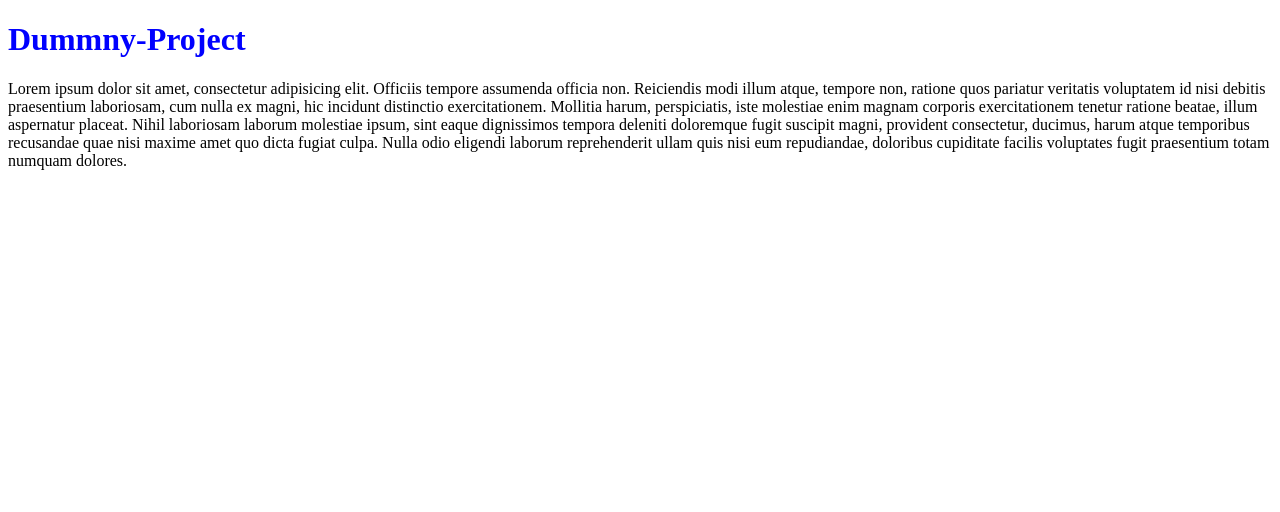
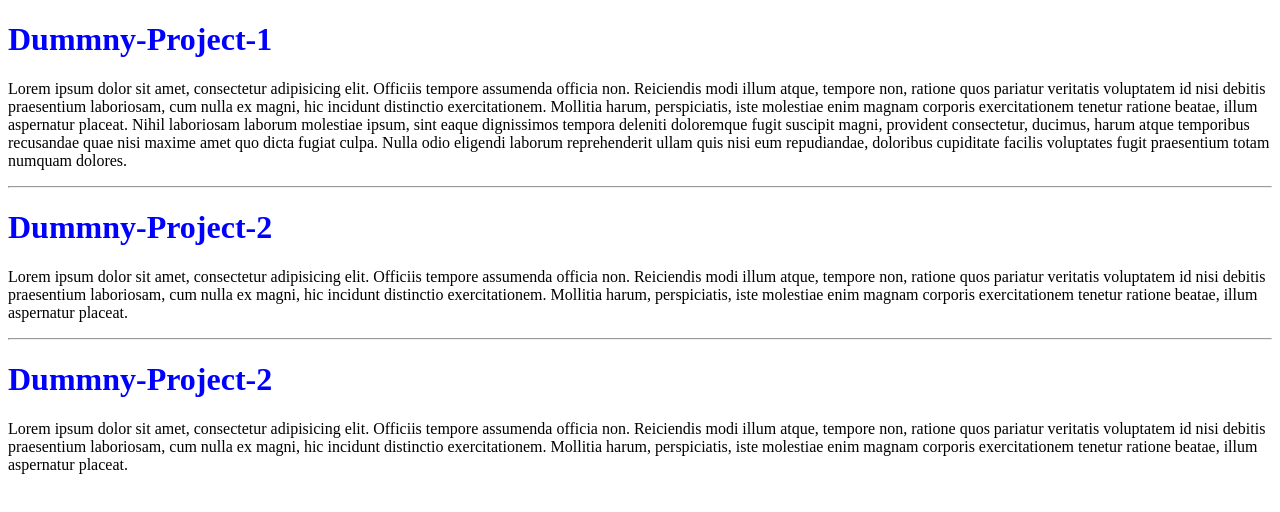
Before and after one commit to Umer-Farooq10/Dummy-Project, a plain HTML site: page index.html in a window 1280 px wide. Drawn offline with Linux system fonts and the light colour scheme.

Commit message:
changes in html

```diff
--- a/index.html
+++ b/index.html
@@ -8,7 +8,7 @@
   <link rel="stylesheet" href="css/style.css">
 </head>
 <body>
-  <h1>Dummny-Project</h1>
+  <h1>Dummny-Project-1</h1>
   <p>Lorem ipsum dolor sit amet, consectetur adipisicing elit.
     Officiis tempore assumenda officia non. Reiciendis modi
     illum atque, tempore non, ratione quos pariatur veritatis
@@ -24,5 +24,27 @@
     reprehenderit ullam quis nisi eum repudiandae, doloribus
     cupiditate facilis voluptates fugit praesentium totam
     numquam dolores.</p>
+
+    <hr>
+    <h1>Dummny-Project-2</h1>
+    <p>Lorem ipsum dolor sit amet, consectetur adipisicing elit.
+    Officiis tempore assumenda officia non. Reiciendis modi
+    illum atque, tempore non, ratione quos pariatur veritatis
+    voluptatem id nisi debitis praesentium laboriosam, cum
+    nulla ex magni, hic incidunt distinctio exercitationem.
+    Mollitia harum, perspiciatis, iste molestiae enim magnam
+    corporis exercitationem tenetur ratione beatae, illum
+    aspernatur placeat.</p>
+
+    <hr>
+    <h1>Dummny-Project-2</h1>
+    <p>Lorem ipsum dolor sit amet, consectetur adipisicing elit.
+    Officiis tempore assumenda officia non. Reiciendis modi
+    illum atque, tempore non, ratione quos pariatur veritatis
+    voluptatem id nisi debitis praesentium laboriosam, cum
+    nulla ex magni, hic incidunt distinctio exercitationem.
+    Mollitia harum, perspiciatis, iste molestiae enim magnam
+    corporis exercitationem tenetur ratione beatae, illum
+    aspernatur placeat.</p>
 </body>
 </html>
```
